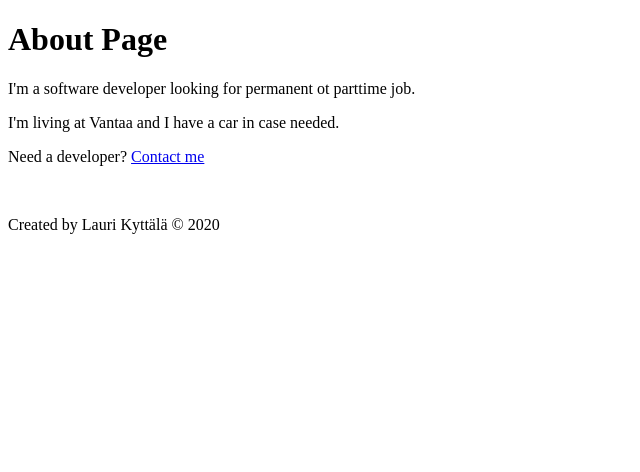
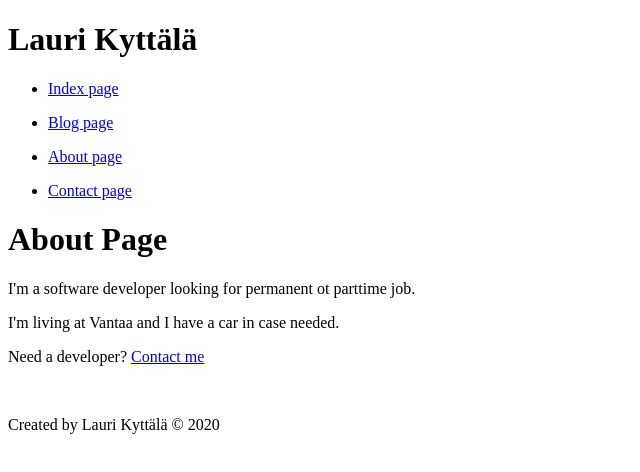
Before and after one commit to lasse1900/gatsby-bootcamp, a Gatsby site: page /about in a window 1280 px wide. Shown: the whole page, without its empty margins (0-640 px from the left). Built offline with nearby package versions, Linux system fonts and the light colour scheme; Gatsby itself is replaced by a stand-in of ours.

Commit message:
added header

```diff
--- a/src/pages/about.js
+++ b/src/pages/about.js
@@ -1,10 +1,12 @@
 import React from "react"
 import { Link } from 'gatsby'
 import Footer from './components/footer'
+import Header from './components/header'
 
 const BlogPage = () => {
   return (
     <div>
+      <Header />
       <h1>About Page</h1>
       <p>I'm a software developer looking for permanent ot parttime job.</p>
       <p>I'm living at Vantaa and I have a car in case needed.</p>
--- a/src/pages/blog.js
+++ b/src/pages/blog.js
@@ -1,9 +1,11 @@
 import React from "react"
 import Footer from './components/footer'
+import Header from './components/header'
 
 const BlogPage = () => {
   return (
     <div>
+      <Header />
       <h1>My Blog</h1>
       <p>Posts will show up here later on...</p>
       <br />
--- /dev/null
+++ b/src/pages/components/header.js
@@ -0,0 +1,26 @@
+import React from "react"
+import { Link } from 'gatsby'
+
+const Header = () => {
+  return (
+    <header>
+      <h1>Lauri Kyttälä</h1>
+      <nav>
+        <ul>
+          <li><Link to="/">Index page</Link></li>
+        </ul>
+        <ul>
+          <li><Link to="/blog" >Blog page </Link></li>
+        </ul>
+        <ul>
+          <li><Link to="/about">About page </Link></li>
+        </ul>
+        <ul>
+          <li><Link to="/contact">Contact page </Link></li>
+        </ul>
+      </nav>
+    </header>
+  )
+}
+
+export default Header
--- a/src/pages/contact.js
+++ b/src/pages/contact.js
@@ -1,10 +1,11 @@
 import React from "react"
-import { Link } from 'gatsby'
 import Footer from './components/footer'
+import Header from './components/header'
 
 const ContactPage = () => {
   return (
     <div>
+      <Header />
       <h1>Contact Page</h1>
       <p>You can contact me through LinkenIn or Twitter</p>
       <p>Mail to me<a href="https://www.linkedin.com/in/laurikyttala/" target="_blank" rel="noopener noreferrer">@laurikyt</a> LinkeIn</p>
--- a/src/pages/index.js
+++ b/src/pages/index.js
@@ -1,10 +1,12 @@
 import React from "react"
 import { Link } from "gatsby"
 import Footer from './components/footer'
+import Header from './components/header'
 
 const IndexPage = () => {
   return (
     <div>
+    <Header />
       <h1>Hello</h1>
       <h2>I'm Lauri software developer / job seeker living in Vantaa. </h2>
       <p>Need a developer? <Link to="/contact">Contact me!</Link></p>
```
